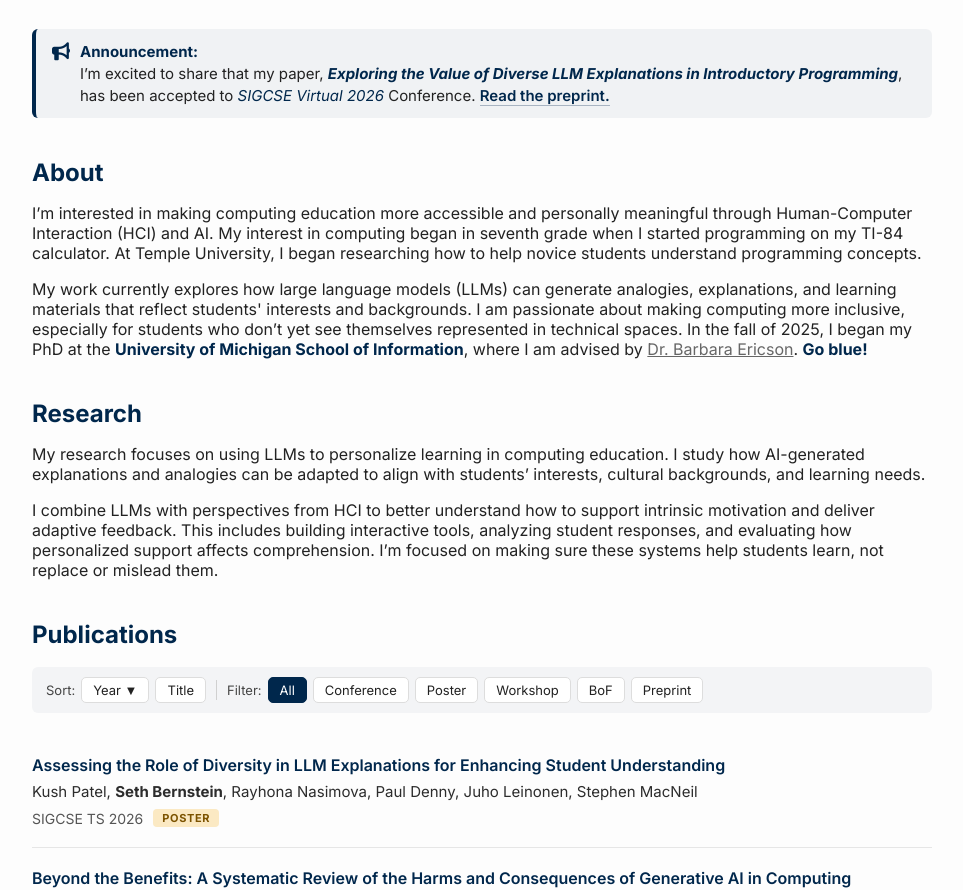
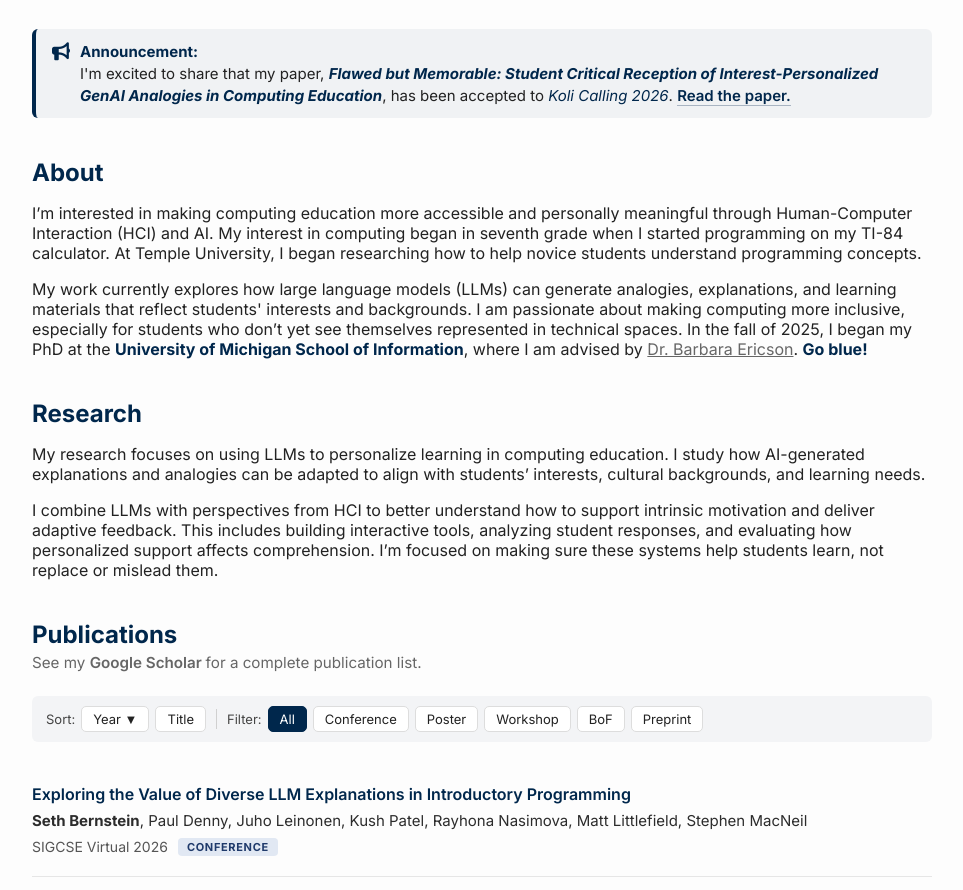
Before and after one commit to sethbern/sethbern.github.io, a plain HTML site: page index.html in a window 1280 px wide. Shown: the part 416-1306 px from the top of the page, without its empty margins (158-1121 px from the left). Drawn offline with Linux system fonts and the light colour scheme.

Commit message:
add koli paper

```diff
--- a/index.html
+++ b/index.html
@@ -71,11 +71,12 @@
                 <i class="fa-solid fa-bullhorn"></i>
                 <div class="announcement-text">
                     <strong>Announcement:</strong><br>
-                I’m excited to share that my paper, <strong><em>Exploring the Value of Diverse LLM Explanations in Introductory Programming</em></strong>, has been accepted to <em>SIGCSE Virtual 2026</em> Conference.
-                <a href="https://www.researchgate.net/publication/408236481_Exploring_the_Value_of_Diverse_LLM_Explanations_in_Introductory_Programming"
+                    I'm excited to share that my paper, <strong><em>Flawed but Memorable: Student Critical Reception of Interest-Personalized GenAI Analogies in Computing Education</em></strong>, has been accepted to <em>Koli Calling 2026</em>.
+
+                    <a href="https://arxiv.org/abs/2609.06095"
                     target="_blank"
                     rel="noopener noreferrer">
-                Read the preprint.
+                    Read the paper.
                     </a>
                 </div>
             </div>
@@ -122,7 +123,11 @@
 
             <section id="publications" class="fade-in">
                 <h2>Publications</h2>
-                <div class="controls">
+                <p class="pub-note">
+                    See my <a href="https://scholar.google.com/citations?user=mpn42u8AAAAJ" target="_blank" rel="noopener noreferrer">
+                        Google Scholar
+                    </a> for a complete publication list.
+                </p>                <div class="controls">
                     <span class="controls-label">Sort:</span>
                     <button type="button" id="sort-year" onclick="sortPublications('year')">Year</button>
                     <button type="button" id="sort-title" onclick="sortPublications('title')">Title</button>
@@ -136,6 +141,12 @@
                     <button type="button" class="filter-btn" onclick="filterPublications('preprint')">Preprint</button>
                 </div>
                 <div id="pub-container">
+                    <div class="pub-card" data-year="2026" data-type="conf"
+                        data-title="exploring the value of diverse llm explanations in introductory programming">
+                        <h3 class="pub-title"><a href="https://doi.org/10.1145/3795867.3830995" target="_blank">Exploring the Value of Diverse LLM Explanations in Introductory Programming</a></h3>
+                        <p class="pub-authors"><b>Seth Bernstein</b>, Paul Denny, Juho Leinonen, Kush Patel, Rayhona Nasimova, Matt Littlefield, Stephen MacNeil</p>
+                        <div class="pub-venue-row"><span class="pub-venue">SIGCSE Virtual 2026</span><span class="pub-tag pub-tag--conf">Conference</span></div>
+                    </div>
                     <div class="pub-card" data-year="2025" data-type="conf"
                         data-title="beyond the benefits: a systematic review of the harms and consequences of generative ai in computing education">
                         <h3 class="pub-title"><a href="https://dl.acm.org/doi/10.1145/3769994.3770036" target="_blank">Beyond the Benefits: A Systematic Review of the Harms and Consequences of Generative AI in Computing Education</a></h3>
--- a/style.css
+++ b/style.css
@@ -473,3 +473,19 @@ strong {
 .pub-tag--bof     { background: #ece1f3; color: #5c2d8a; }
 .pub-tag--workshop{ background: #d9ebe0; color: #1f5f3f; }
 .pub-tag--preprint{ background: #f0f0f0; color: #555; }
+
+.pub-note {
+    margin-top: -0.4rem;
+    margin-bottom: 1.5rem;
+    color: #666;
+    font-size: 0.95rem;
+}
+
+.pub-note a {
+    font-weight: 600;
+    text-decoration: none;
+}
+
+.pub-note a:hover {
+    text-decoration: underline;
+}
```
Lines whose indentation alone changed are shown as unchanged.
